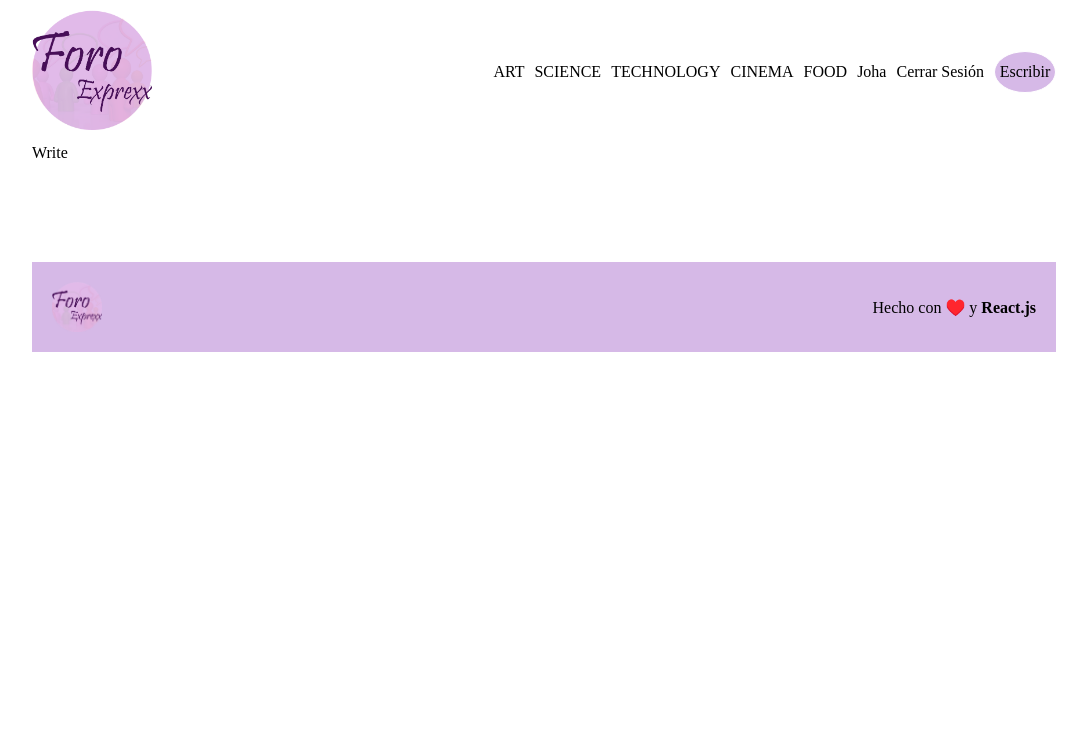
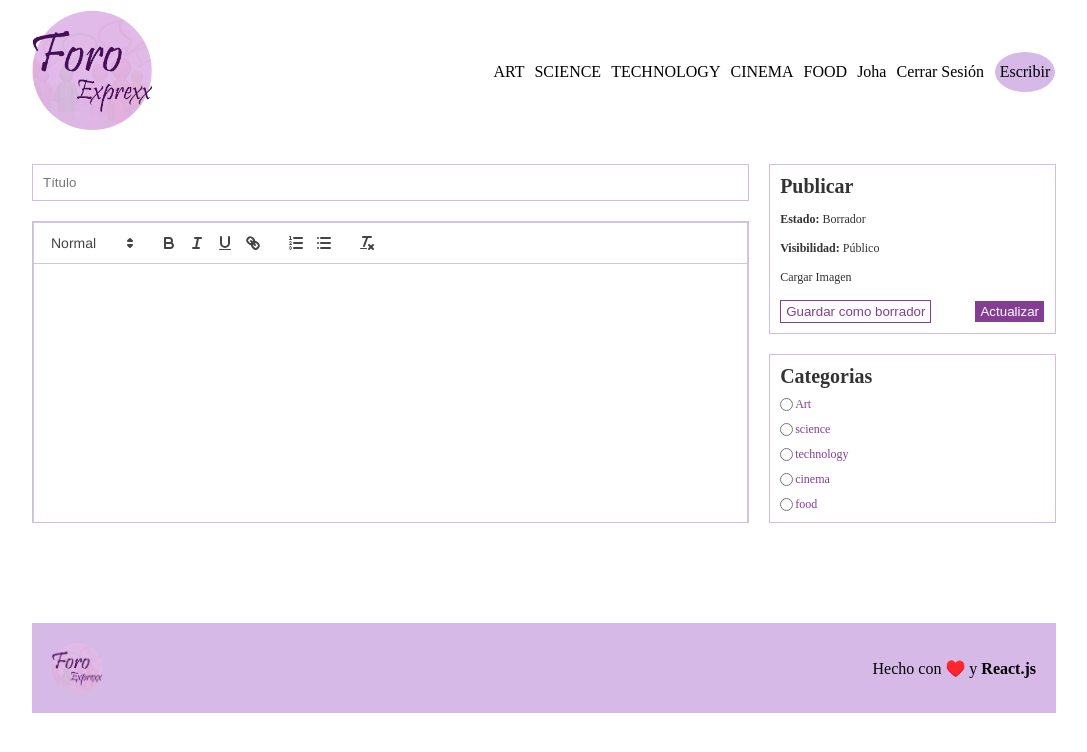
Before and after one commit to Johanneth/comision-A-Johanneth-Arocha, a React (Vite) app: page /write in a window 1280 px wide. Shown: the top 752 px of the page, without its empty margins (96-1183 px from the left). Built offline with nearby package versions, Linux system fonts and the light colour scheme.

Commit message:
Se diseña la pestaña para escribir y se agrega diseño de github

```diff
--- a/package.json
+++ b/package.json
@@ -13,6 +13,7 @@
     "install": "^0.13.0",
     "react": "^18.2.0",
     "react-dom": "^18.2.0",
+    "react-quill": "^2.0.0",
     "react-router-dom": "^6.15.0",
     "sass": "^1.66.1"
   },
--- a/src/pages/Write.jsx
+++ b/src/pages/Write.jsx
@@ -1,8 +1,63 @@
-import React from 'react'
+import React, { useState } from 'react'
+import ReactQuill from 'react-quill';
+import 'react-quill/dist/quill.snow.css';
 
 const Write = () => {
+    const [value, setValue] = useState ('')
+
+    console.log(value)
     return (
-        <div>Write</div>
+        <div className="add">
+            <div className="content">
+                <input type="text" placeholder='Título' />
+                <div className="editorContainer">
+                <ReactQuill className="editor"   theme="snow" value={value} onChange={setValue} />
+                </div>
+            </div>
+
+
+            <div className="menu">
+                <div className="item">
+                    <h1>Publicar</h1>
+                    <span>
+                        <b>Estado: </b>Borrador
+                    </span>
+                    <span>
+                        <b>Visibilidad: </b>Público
+                    </span>
+                    <input style={{display:"none"}} type="file" id="file" />
+                    <label htmlFor="file">Cargar Imagen</label>
+                    <div className="buttons">
+                        <button>Guardar como borrador</button>
+                        <button>Actualizar</button>
+                    </div>
+                </div>
+                <div className="item">
+                    <h1>Categorias</h1>
+                    <div className="cat">
+                    <input type="radio" name="cat" value="art" id="art" />
+                    <label htmlFor="art">Art</label>
+                    </div>
+                    <div className="cat">
+                    <input type="radio" name="cat" value="science" id="science" />
+                    <label htmlFor="science">science</label>
+                    </div>
+                    <div className="cat">
+                    <input type="radio" name="cat" value="technology" id="technology" />
+                    <label htmlFor="technology">technology</label>
+                    </div>
+                    <div className="cat">
+                    <input type="radio" name="cat" value="cinema" id="cinema" />
+                    <label htmlFor="cinema">cinema</label>
+                    </div>
+                    <div className="cat">
+                    <input type="radio" name="cat" value="food" id="food" />
+                    <label htmlFor="food">food</label>
+                    </div>
+
+                </div>
+            </div>
+        </div>
     )
 }
 
--- a/src/style.scss
+++ b/src/style.scss
@@ -226,11 +226,11 @@
                 flex-direction: column;
                 gap: 30px;
 
-                //diferente
+                //DIFERENTE
 
                 img{
                     width: 700px;
-                    height: 200px;
+                    height: 400px;
                     object-fit: cover;
                 }
 
@@ -293,9 +293,11 @@
                 flex-direction: column;
                 gap: 10px ;
 
+                //DIFERENTE
+
                 img{
                     width: 300px;
-                    height: 100px;
+                    height: 200px;
                     object-fit: cover;
                 }
 
@@ -305,7 +307,7 @@
 
                 button{
                     width: max-content;
-                    padding: 7.5px 15px;
+                    padding: 7.5px 20px;
                     border: none;
                     cursor: pointer;
                     background-color: white;
@@ -327,6 +329,97 @@
 
         }
 
+        //WRITE
+
+        .add{
+            margin-top: 20px;
+            display: flex;
+            gap: 20px;
+
+            .content{
+                flex:5;
+                display: flex;
+                flex-direction: column;
+                gap: 20px;
+
+                input{
+                    padding: 10px;
+                    border: 1px solid #d6b9e7;
+                }
+
+                .editorContainer{
+                    height: 300px;
+                    overflow: scroll;
+                    border: 1px solid #d6b9e7;
+
+                    .editor{
+                        height: 100%;
+                        border: none;
+                    }
+                }
+            }
+
+            .menu{
+
+                flex: 2;
+                display: flex;
+                flex-direction:column;
+                gap: 20px;
+
+                .item{
+
+                    border: 1px solid #d6b9e7;
+                    padding: 10px;
+                    flex: 1;
+                    display: flex;
+                    flex-direction: column;
+                    justify-content: space-between;
+                    font-size: 12px;
+                    color: #333;
+
+                    h1{
+                        font-size: 20px;
+                    }
+
+                    //no me aparece la linea
+
+                    .file{
+                        text-decoration: underline;
+                        cursor: pointer;
+                    }
+
+
+                    .buttons{
+                        display: flex;
+                        justify-content: space-between;
+
+                        :first-child{
+                            cursor: pointer;
+                            color: #833e94;
+                            background-color: white;
+                            border: 1px solid  #833e94;
+                            padding: 3px 5px;
+                        }
+                        :last-child{
+                            cursor: pointer;
+                            color: white;
+                            background-color: #833e94;
+                            border: 1px solid  white;
+                            padding: 3px 5px;
+                        }
+                    }
+
+                    .cat{
+                        display: flex;
+                        align-items: center;
+                        gap:2px;
+                        color: #833e94;
+                    }
+
+                }
+            }
+        }
+
 
 
 
```
Also changed, not shown: 1 other file (tests, documents, lock files or other folders).
